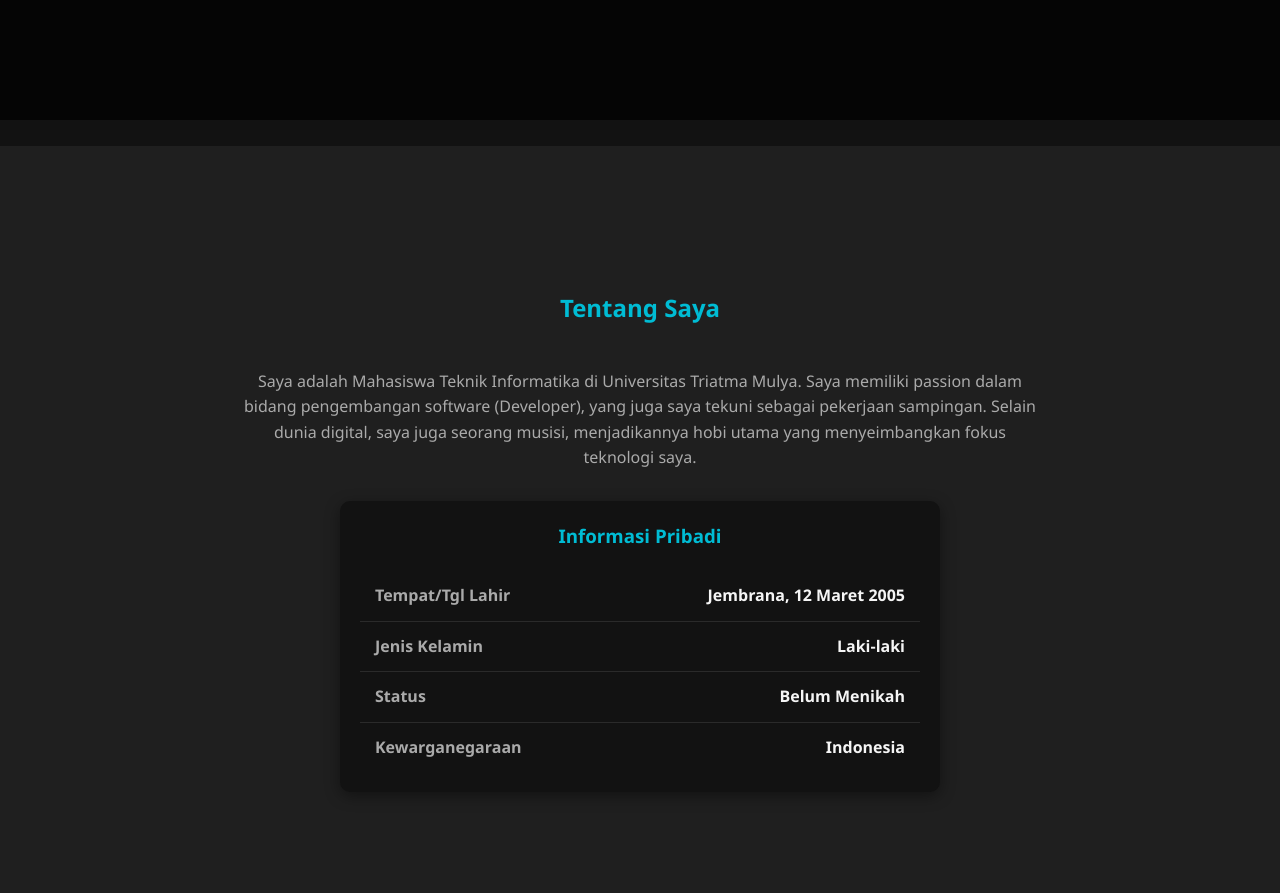
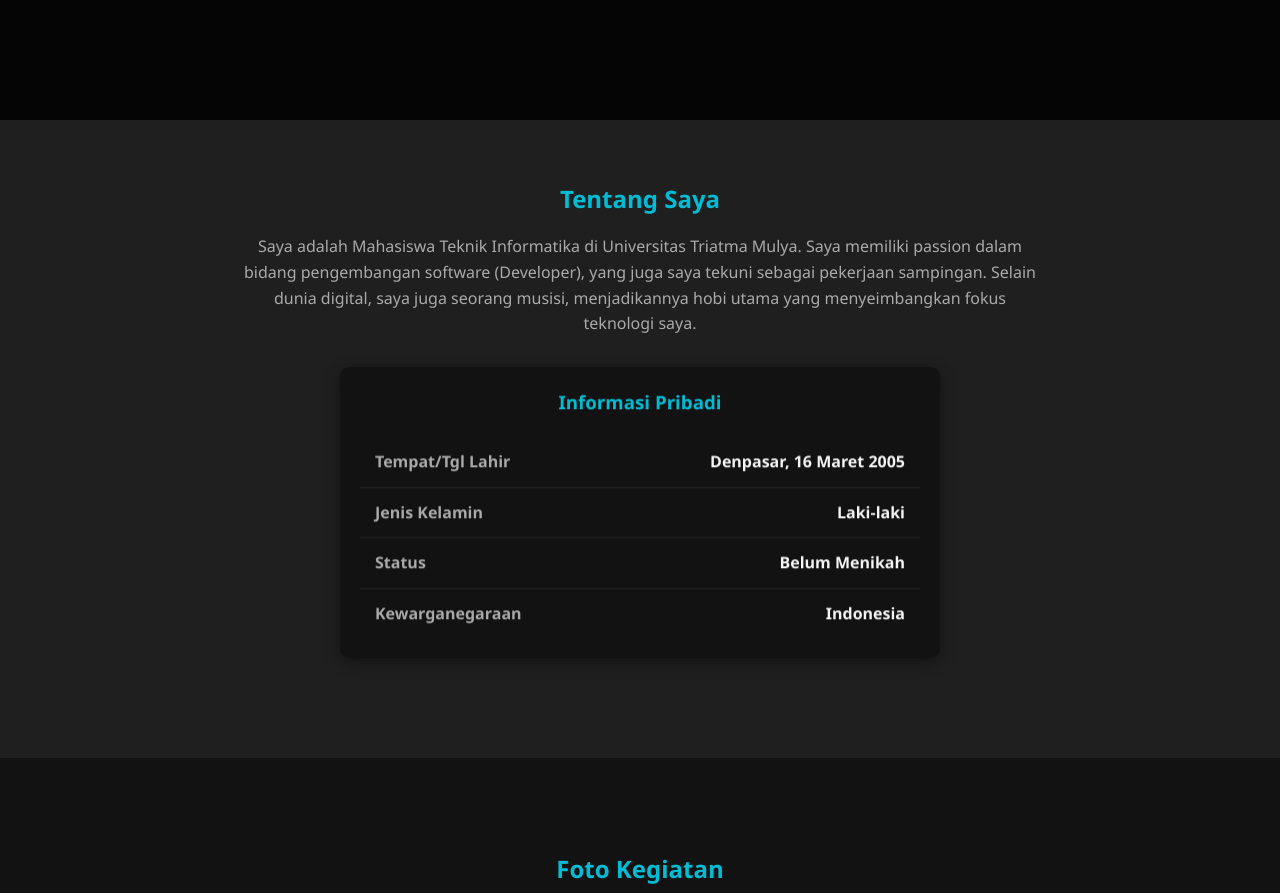
Before and after one commit to Tiusputra1212/portofolio, a plain HTML site: page index.html in a window 1280 px wide. Shown: the part 680-1573 px from the top of the page. Drawn offline with Linux system fonts and the light colour scheme.

Commit message:
Fikss cuyyy

```diff
--- a/index.html
+++ b/index.html
@@ -17,17 +17,15 @@
         </div>
     </header>
 
-    <section id="about" class="light-section">
-        <div class="container reveal">
-            <h2>Tentang Saya</h2>
-            <p style="text-align: center;">Saya adalah Mahasiswa Teknik Informatika di Universitas Triatma Mulya. Saya memiliki passion dalam bidang pengembangan software (Developer), yang juga saya tekuni sebagai pekerjaan sampingan. Selain dunia digital, saya juga seorang musisi, menjadikannya hobi utama yang menyeimbangkan fokus teknologi saya.</p>
-
+<section id="about" class="light-section">
+    <h2>Tentang Saya</h2>
+            <p style="text-align: center;">Saya adalah Mahasiswa Teknik Informatika di Universitas Triatma Mulya. Saya memiliki passion dalam bidang pengembangan software (Developer), yang juga saya tekuni sebagai pekerjaan sampingan. Selain dunia digital, saya juga seorang musisi, menjadikannya hobi utama yang menyeimbangkan fokus teknologi saya.</p>
             <div class="bio-data reveal">
                 <h3>Informasi Pribadi</h3>
                 <table>
                     <tr>
                         <th>Tempat/Tgl Lahir</th>
-                        <td>Jembrana, 12 Maret 2005</td>
+                        <td>Denpasar, 16 Maret 2005</td>
                     </tr>
                     <tr>
                         <th>Jenis Kelamin</th>
@@ -43,8 +41,8 @@
                     </tr>
                 </table>
             </div>
-                    </div>
-    </section>
+        </div>
+    </section>
     <section id="activities" class="dark-section">
     <div class="container">
         <h2>Foto Kegiatan</h2>
```
